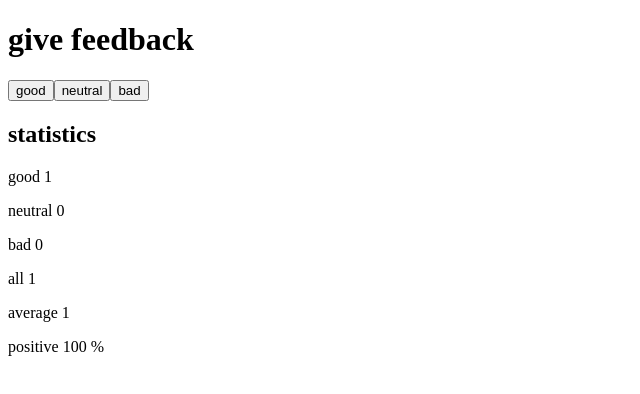
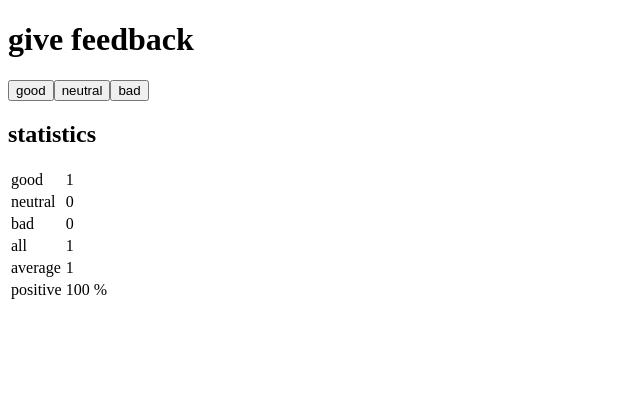
Before and after one commit to nukn/FullstackOpen0, a React (Vite) app in the folder osa1/unicafe/: page / in a window 1280 px wide. Both pictures are taken after a click on the button "good". Shown: the top 394 px of the page, without its empty margins (0-640 px from the left). Built offline with nearby package versions, Linux system fonts and the light colour scheme.

Commit message:
unicafe6

```diff
--- a/osa1/unicafe/src/App.jsx
+++ b/osa1/unicafe/src/App.jsx
@@ -2,7 +2,10 @@ import { useState } from 'react'
 
 const StatisticsLine = (props) => {
   return (
-    <p>{props.text} {props.value}</p>
+    <tr>
+      <td>{props.text}</td>
+      <td>{props.value}</td>
+    </tr>
   )
 }
 
@@ -27,13 +30,15 @@ const Statistics = (props) => {
   return (
     <div>
       <h2>statistics</h2>
+      <table>
+        <tbody>
       <StatisticsLine text="good" value={props.good} />
       <StatisticsLine text="neutral" value={props.neutral} />
       <StatisticsLine text="bad" value={props.bad} />
       <StatisticsLine text="all" value={props.total} />
       <StatisticsLine text="average" value={props.average} />
       <StatisticsLine text="positive" value={props.positive + " %"} />
-    </div>
+    </tbody></table></div>
   )
 }
 
```
